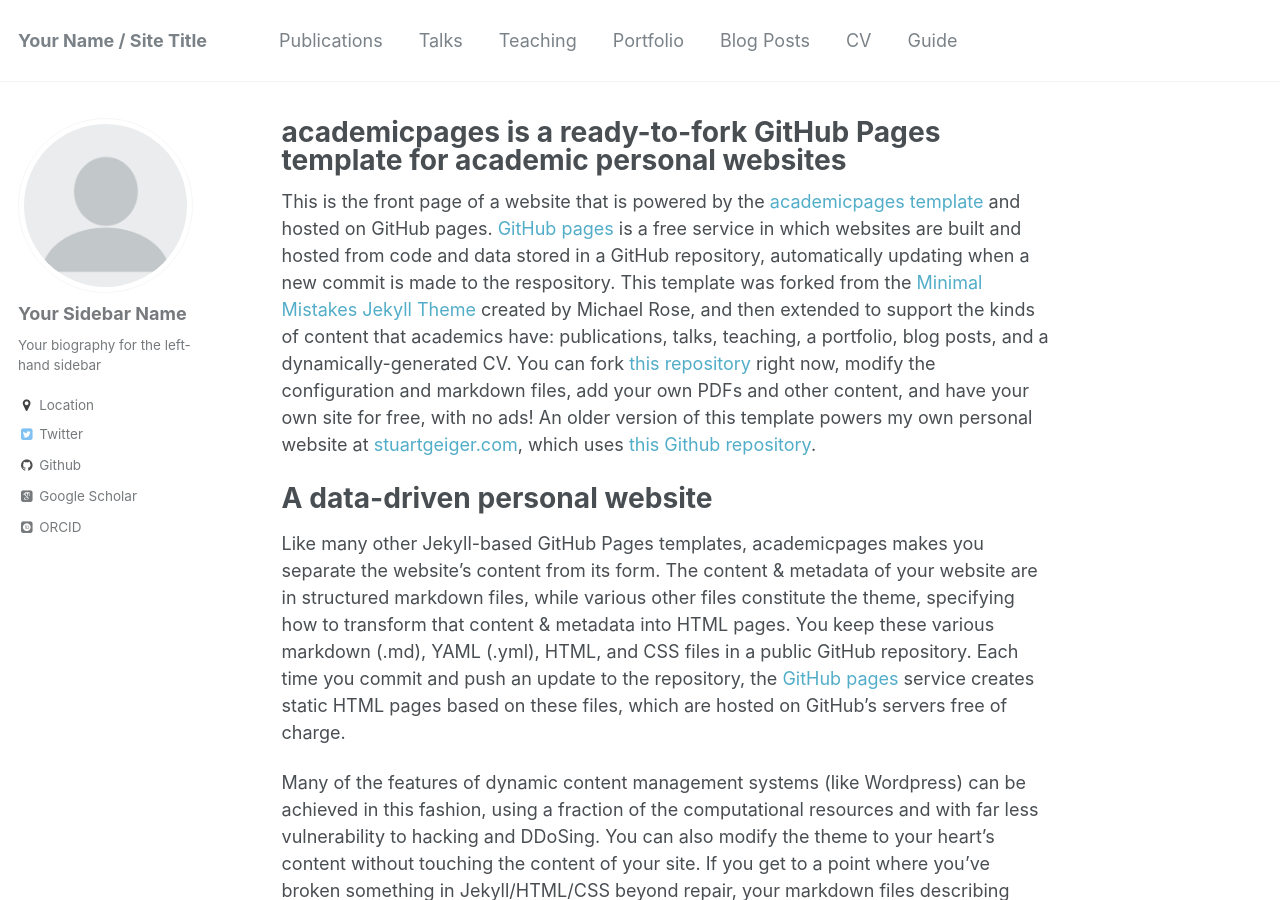
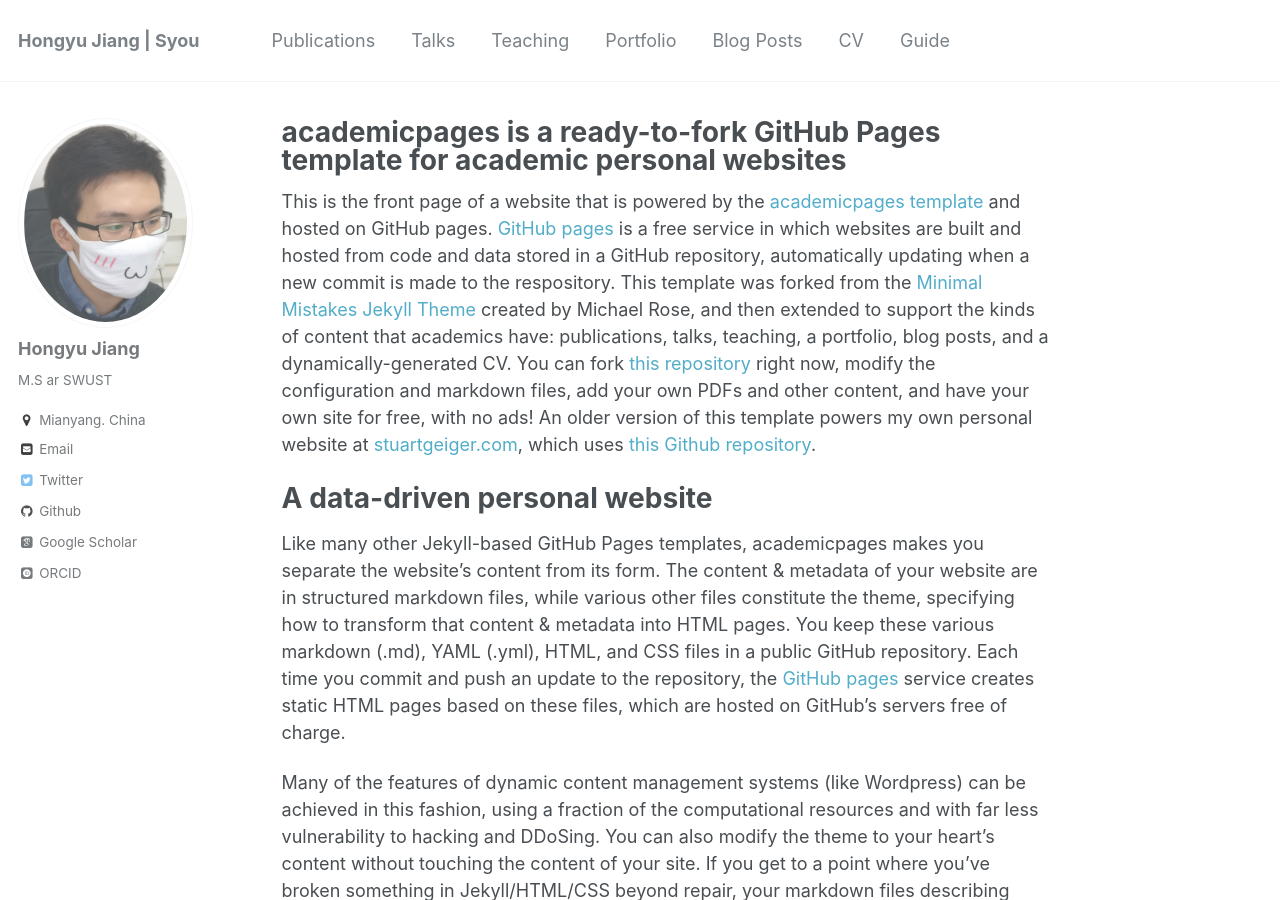
Before and after one commit to HongyuJiang/hongyujiang.github.io, a Jekyll site: the page built from _pages/about.md, in a window 1280 px wide and 900 px high. Built offline with Jekyll 4.4.1, drawn with Linux system fonts in a browser that asks for light colours; some web fonts are replaced; some of the changed text lies outside the part shown.

Commit message:
basement update

```diff
--- a/_config.yml
+++ b/_config.yml
@@ -7,9 +7,9 @@
 
 # Site Settings
 locale                   : "en-US"
-title                    : "Your Name / Site Title"
+title                    : "Hongyu Jiang | Syou"
 title_separator          : "-"
-name                     : &name "Your Name"
+name                     : &name "Hongyu Jiang"
 description              : &description "personal description"
 url                      : https://academicpages.github.io # the base hostname & protocol for your site e.g. "https://mmistakes.github.io"
 baseurl                  : "" # the subpath of your site, e.g. "/blog"
@@ -79,13 +79,13 @@ analytics:
 
 # Site Author
 author:
-  name             : "Your Sidebar Name"
+  name             : "Hongyu Jiang"
   avatar           : "profile.png"
-  bio              : "Your biography for the left-hand sidebar"
-  location         : "Location"
+  bio              : "M.S ar SWUST"
+  location         : "Mianyang. China"
   employer         :
   googlescholar    : "http://yourfullgooglescholarurl.com"
-  email            :
+  email            : "hongyuj@outllok.com"
   uri              :
   bitbucket        :
   codepen          :
```
Also changed, not shown: images/profile.png.
